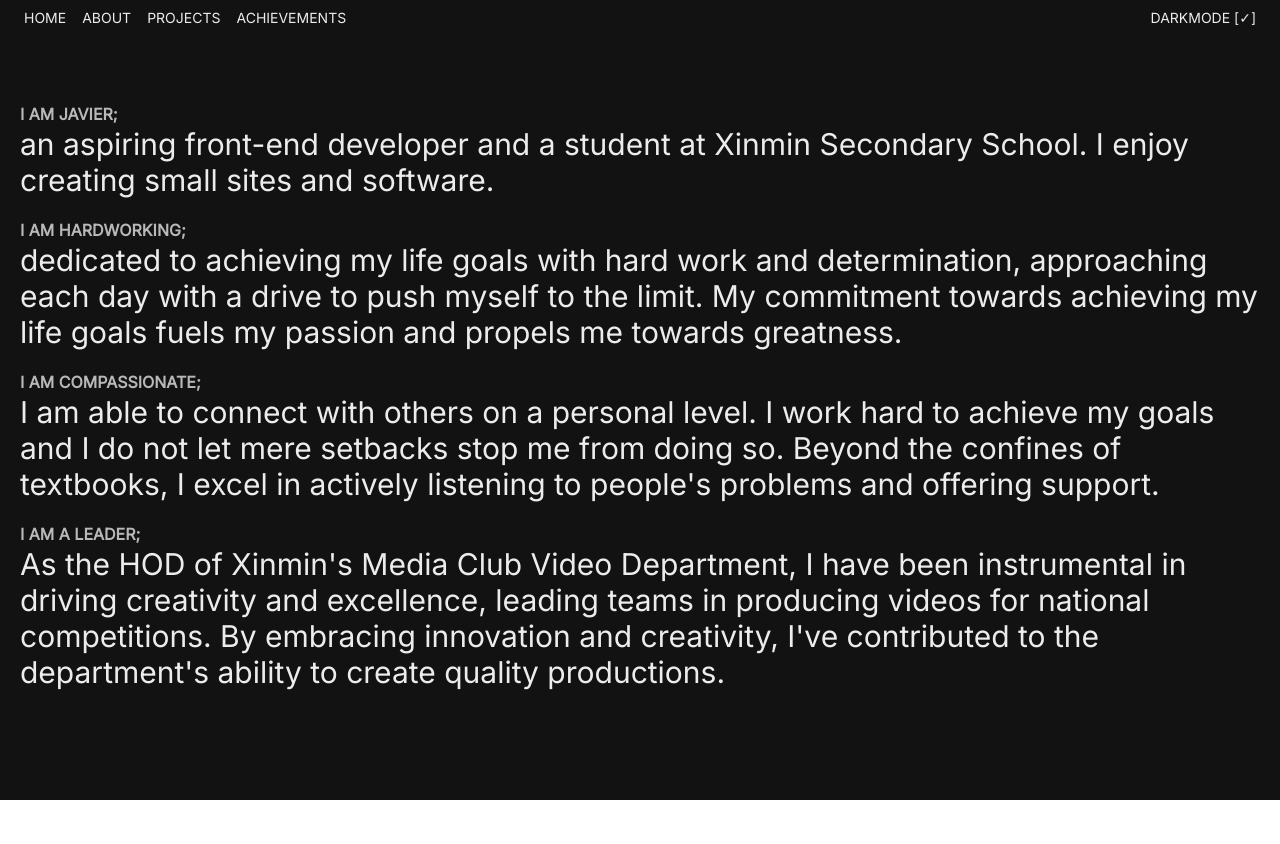
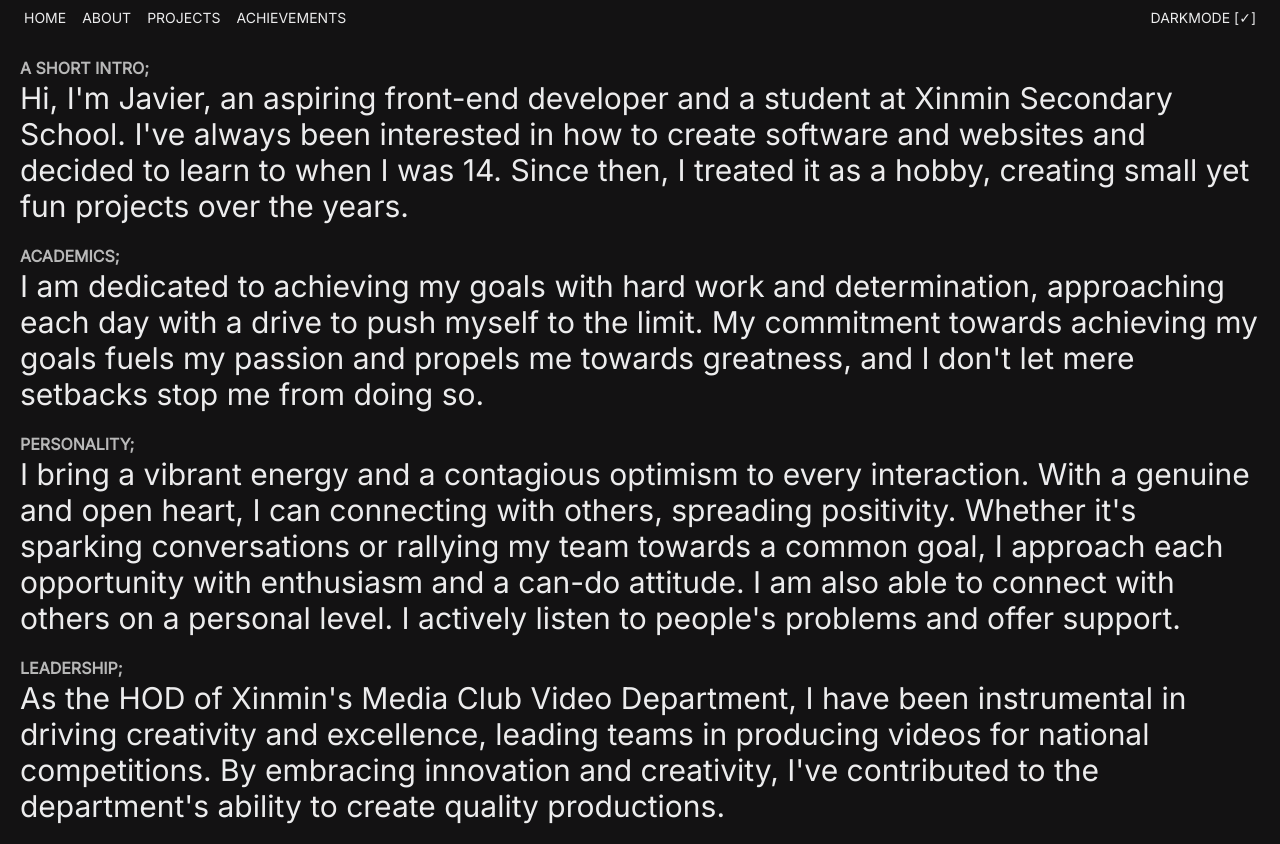
Before and after one commit to caffeinated01/portfolio, a React (Vite) app: page /about in a window 1280 px wide. Before the commit the page ends 800 px from the top, so only its background shows below. Built offline with nearby package versions, Linux system fonts and the light colour scheme.

Commit message:
update about me

```diff
--- a/src/About.jsx
+++ b/src/About.jsx
@@ -3,19 +3,19 @@ import AboutP from "./Components/AboutP";
 function About() {
   const aboutParas = [
     {
-      title: "I am Javier",
-      body: "an aspiring front-end developer and a student at Xinmin Secondary School. I enjoy creating small sites and software.",
+      title: "A short intro",
+      body: "Hi, I'm Javier, an aspiring front-end developer and a student at Xinmin Secondary School. I've always been interested in how to create software and websites and decided to learn to when I was 14. Since then, I treated it as a hobby, creating small yet fun projects over the years.",
     },
     {
-      title: "I am hardworking",
-      body: "dedicated to achieving my life goals with hard work and determination, approaching each day with a drive to push myself to the limit. My commitment towards achieving my life goals fuels my passion and propels me towards greatness.",
+      title: "Academics",
+      body: "I am dedicated to achieving my goals with hard work and determination, approaching each day with a drive to push myself to the limit. My commitment towards achieving my goals fuels my passion and propels me towards greatness, and I don't let mere setbacks stop me from doing so.",
     },
     {
-      title: "I am compassionate",
-      body: "I am able to connect with others on a personal level. I work hard to achieve my goals and I do not let mere setbacks stop me from doing so. Beyond the confines of textbooks, I excel in actively listening to people's problems and offering support.",
+      title: "Personality",
+      body: "I bring a vibrant energy and a contagious optimism to every interaction. With a genuine and open heart, I can connecting with others, spreading positivity. Whether it's sparking conversations or rallying my team towards a common goal, I approach each opportunity with enthusiasm and a can-do attitude. I am also able to connect with others on a personal level. I actively listen to people's problems and offer support. ",
     },
     {
-      title: "I am a leader",
+      title: "Leadership",
       body: "As the HOD of Xinmin's Media Club Video Department, I have been instrumental in driving creativity and excellence, leading teams in producing videos for national competitions. By embracing innovation and creativity, I've contributed to the department's ability to create quality productions.",
     },
   ];
--- a/src/Components/Transition.jsx
+++ b/src/Components/Transition.jsx
@@ -6,7 +6,7 @@ function Transition(props) {
       initial={{ opacity: 0, y: -50 }}
       animate={{ opacity: 1, y: 0 }}
       exit={{ opacity: 0, y: -50 }}
-      transition={{ duration: 0.65, ease: [0.22, 1, 0.36, 1] }}
+      transition={{ duration: 0.5, ease: [0.22, 1, 0.36, 1] }}
     >
       {props.component}
     </motion.div>
```
